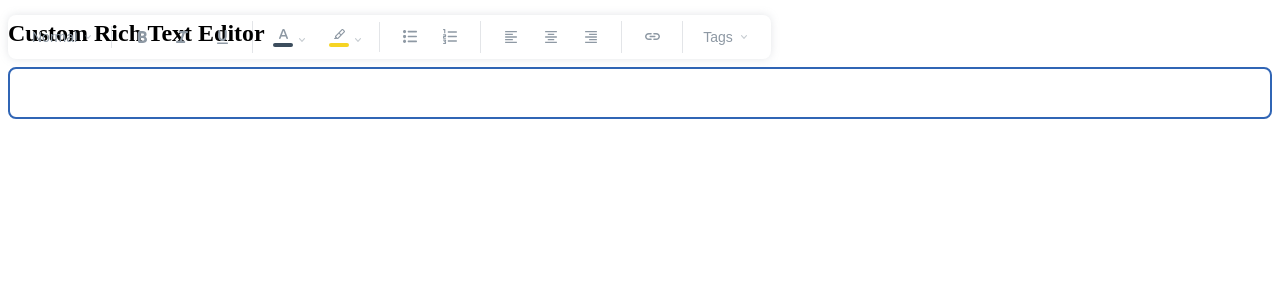
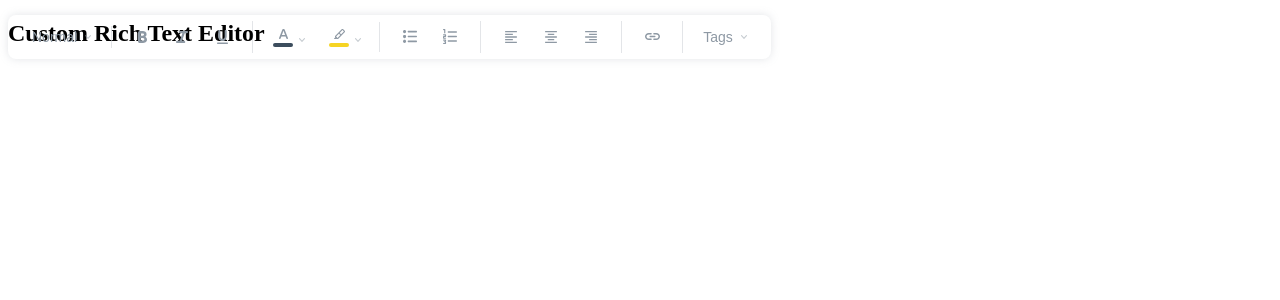
Before and after one commit to EC-IS/myvme-rich-text-editor, a React (Vite) app: page / in a window 1280 px wide. Shown: the top 300 px of the page. Built offline with nearby package versions, Linux system fonts and the light colour scheme.

Commit message:
update styling

```diff
--- a/src/components/MyVMERichTextEditor.module.scss
+++ b/src/components/MyVMERichTextEditor.module.scss
@@ -26,7 +26,8 @@
   .editor {
     &:hover,
     &:focus {
-      border: pxToRem(2) solid $clr-primary-500;
+      //border: pxToRem(2) solid $clr-primary-500;
+      border: 2px solid transparent;
       border-radius: $border-radius-s;
       outline: transparent;
     }
```
